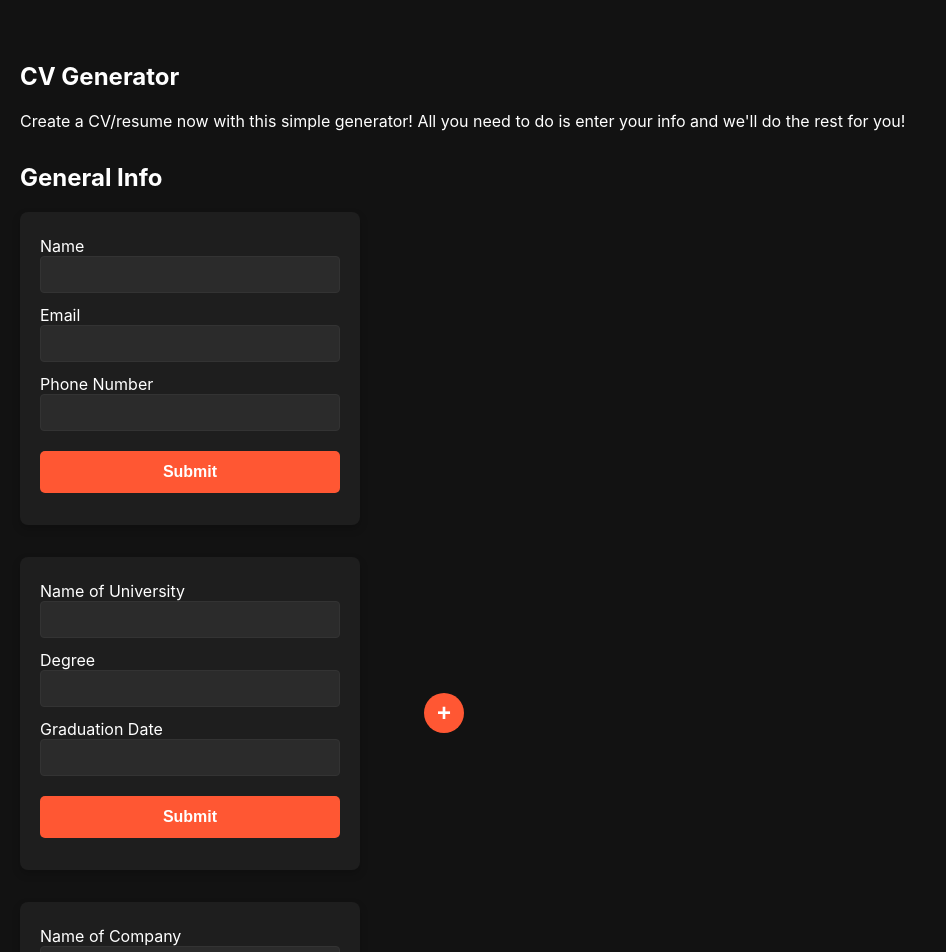
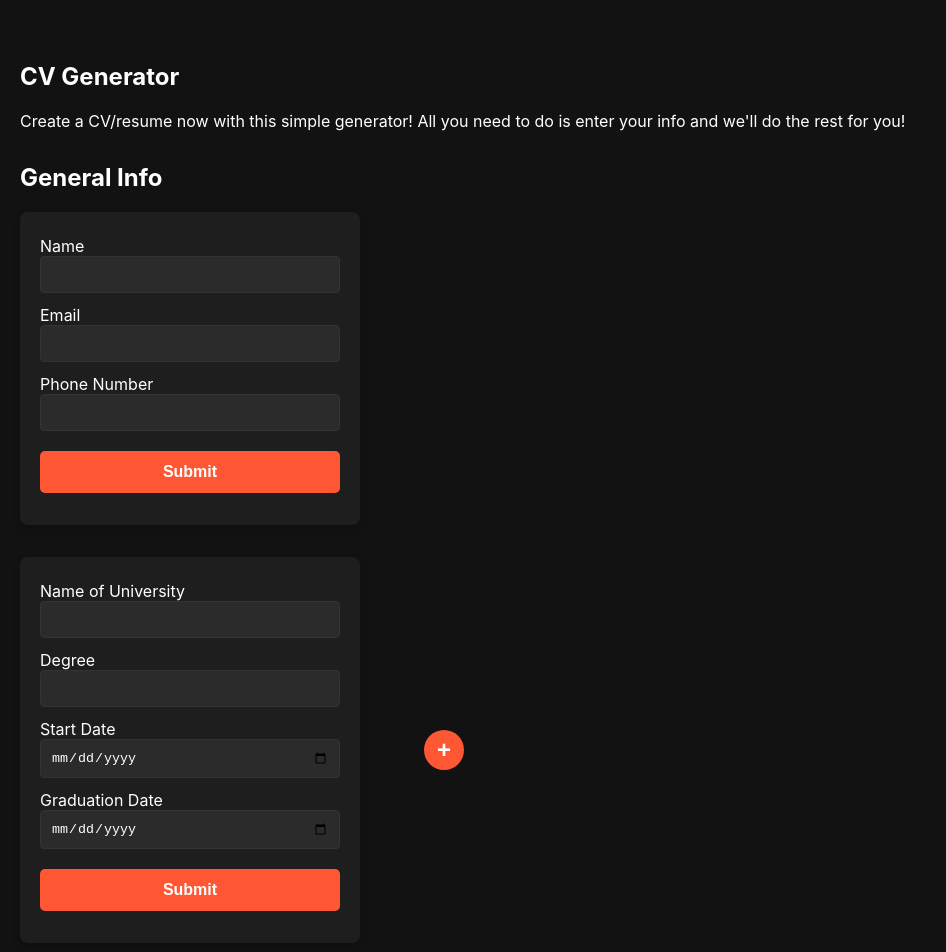
Before and after one commit to tcollm/cv-app, a React (Vite) app: page / in a window 1280 px wide. Shown: the top 952 px of the page, without its empty margins (0-946 px from the left). Built offline with nearby package versions, Linux system fonts and the light colour scheme.

Commit message:
feat: add submit functionality to EducationForm

```diff
--- a/src/EducationForm/index.jsx
+++ b/src/EducationForm/index.jsx
@@ -1,23 +1,117 @@
 import PropTypes from "prop-types";
+import { useState } from "react";
 
 const EducationForm = ({ onDelete, canDelete }) => {
+  const [isSubmitted, setIsSubmitted] = useState(false);
+  const [eduInfo, setEduInfo] = useState({
+    school: "",
+    degree: "",
+    startDate: "",
+    endDate: "",
+  });
+
+  // TODO: make this DRY (used in multiple files)
+  const handleFormSubmit = (event) => {
+    event.preventDefault();
+
+    const { school, degree, startDate, endDate } = eduInfo;
+
+    const currentDate = new Date();
+    const startDateObj = new Date(startDate);
+    const endDateObj = new Date(endDate);
+
+    if (startDateObj > currentDate) {
+      alert("Start date cannot be in the future.");
+      return;
+    }
+
+    if (startDateObj > endDateObj) {
+      alert("End date cannot be before start date.");
+      return;
+    }
+
+    if (school && degree && startDate && endDate) {
+      setIsSubmitted(true);
+      // onSubmit(id, { company, posTitle, responsibilities, startDate, endDate });
+    } else {
+      alert("Please fill out all fields.");
+    }
+  };
+
+  const handleInputChange = (event) => {
+    const { id, value } = event.target;
+    setEduInfo((prevInfo) => ({ ...prevInfo, [id]: value }));
+  };
+
+  const handleEditClick = () => {
+    setIsSubmitted(false);
+  };
+
+  // TODO: change date input to just years? (Not sure how I would format)
   return (
-    <div id="edu-info">
-      <form action="">
+    <>
+      {" "}
+      {!isSubmitted ? (
+        <form action="" onSubmit={handleFormSubmit}>
           {canDelete && (
             <button id="delete" type="button" onClick={onDelete}>
               x
             </button>
           )}
           <label htmlFor="school">Name of University</label>
-        <input type="text" id="school" required />
+          <input
+            type="text"
+            id="school"
+            value={eduInfo.school}
+            onChange={handleInputChange}
+            required
+          />
           <label htmlFor="degree">Degree</label>
-        <input type="text" id="degree" required />
-        <label htmlFor="date">Graduation Date</label>
-        <input type="text" id="date" required />
+          <input
+            type="text"
+            id="degree"
+            value={eduInfo.degree}
+            onChange={handleInputChange}
+            required
+          />
+          <label htmlFor="startDate">Start Date</label>
+          <input
+            type="date"
+            id="startDate"
+            value={eduInfo.startDate}
+            onChange={handleInputChange}
+            required
+          />
+          <label htmlFor="endDate">Graduation Date</label>
+          <input
+            type="date"
+            id="endDate"
+            value={eduInfo.endDate}
+            onChange={handleInputChange}
+            required
+          />
           <button type="submit">Submit</button>
         </form>
+      ) : (
+        // .info is used for styling
+        <div className="education info">
+          {/* {canDelete && (
+            <button id="delete" type="button" onClick={onDelete}>
+              x
+            </button>
+          )} */}
+          <h2>{eduInfo.school}</h2>
+          <h3>{eduInfo.degree}</h3>
+          <p>
+            {new Date(eduInfo.startDate).getFullYear()} -{" "}
+            {new Date(eduInfo.endDate).getFullYear()}
+          </p>
+          <button id="edit" onClick={handleEditClick}>
+            Edit
+          </button>
         </div>
+      )}
+    </>
   );
 };
 
```
Lines whose indentation alone changed are shown as unchanged.
